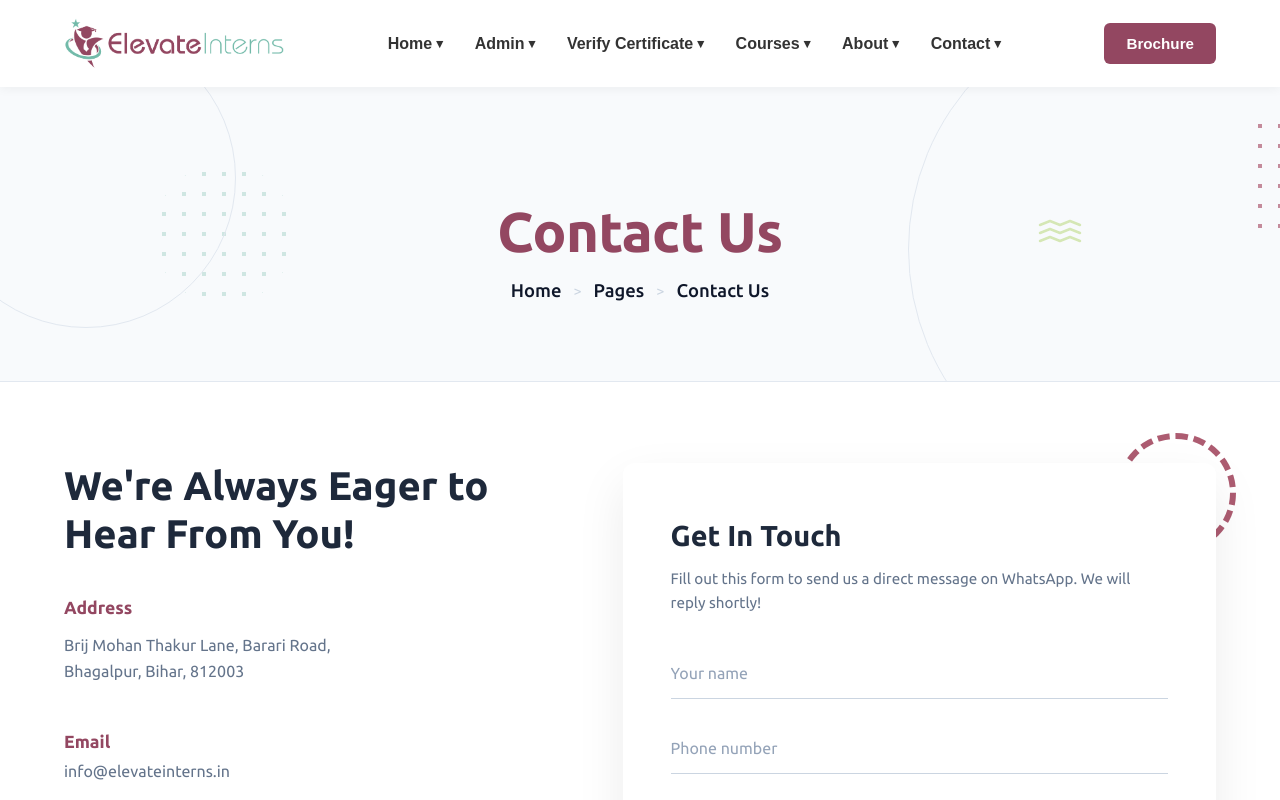
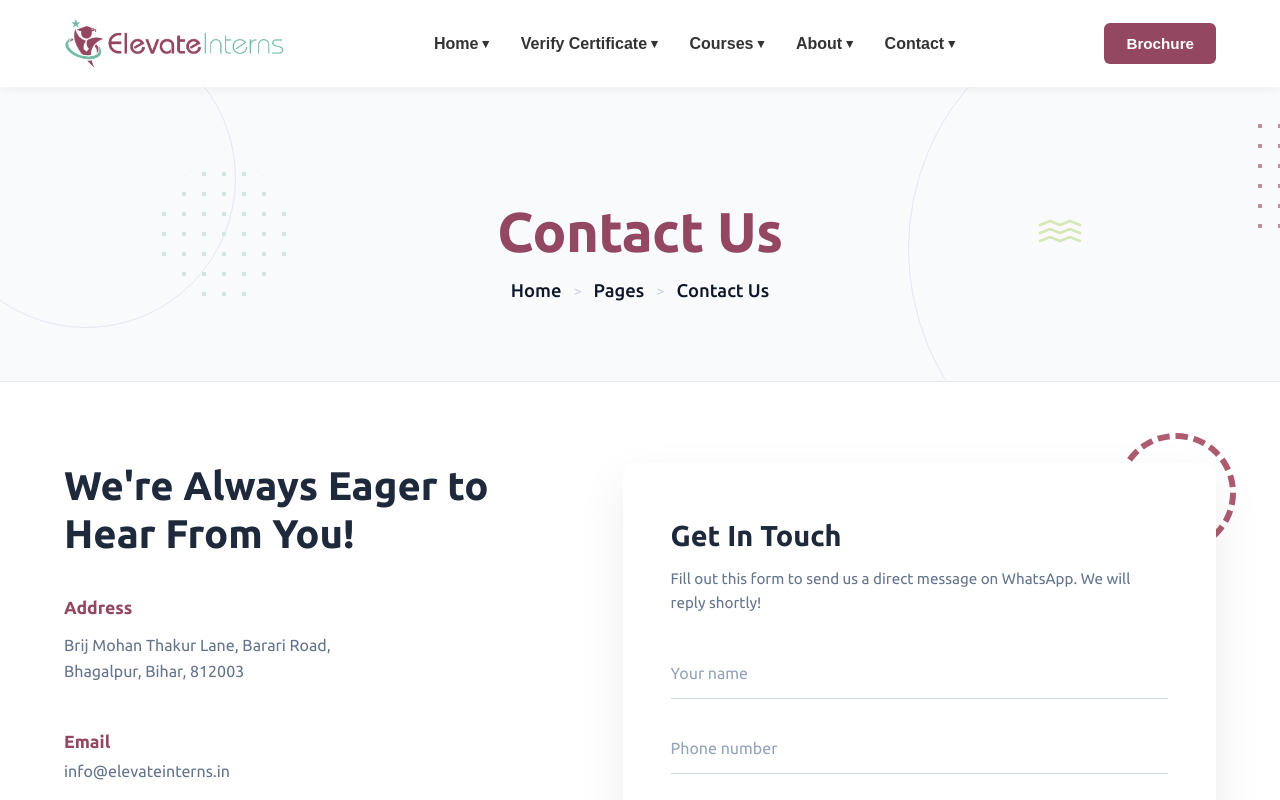
Before and after one commit to arogyawatika/vertexintern, a Next.js app: page /contact in a window 1280 px wide. Shown: the top 800 px of the page. Built offline with nearby package versions, Linux system fonts and the light colour scheme.

Commit message:
contact and admin removal

```diff
--- a/src/components/ContactBanner.js
+++ b/src/components/ContactBanner.js
@@ -9,7 +9,7 @@ export default function ContactBanner() {
                     {/* Left Side: Email */}
                     <div className="contact-block left-block">
                         <span className="label">Get In Touch:</span>
-                        <a href="mailto:info@elevateinterns.in" className="value">info@elevateinterns.in</a>
+                        <a href="mailto:elevateinterns9@gmail.com" className="value">elevateinterns9@gmail.com</a>
                     </div>
 
                     {/* Center: OR Circle */}
--- a/src/components/Header.js
+++ b/src/components/Header.js
@@ -55,7 +55,7 @@ export default function Header() {
                     <nav className="desktop-nav">
                         <ul>
                             <li><Link href="/" legacyBehavior passHref><a>Home <span>▾</span></a></Link></li>
-                            <li><Link href="/admin" legacyBehavior passHref><a>Admin <span>▾</span></a></Link></li>
+
                             <li><Link href="/verify" legacyBehavior passHref><a>Verify Certificate <span>▾</span></a></Link></li>
                             <li><Link href="/courses" legacyBehavior passHref><a>Courses <span>▾</span></a></Link></li>
                             <li><Link href="/about" legacyBehavior passHref><a>About <span>▾</span></a></Link></li>
@@ -86,7 +86,7 @@ export default function Header() {
                     <div className="mobile-menu">
                         <ul>
                             <li><Link href="/" legacyBehavior passHref><a onClick={closeMenu}>Home <IoAddOutline /></a></Link></li>
-                            <li><Link href="/admin" legacyBehavior passHref><a onClick={closeMenu}>Admin <IoAddOutline /></a></Link></li>
+
                             <li><Link href="/verify" legacyBehavior passHref><a onClick={closeMenu}>Verify Certificate <IoAddOutline /></a></Link></li>
                             <li><Link href="/courses" legacyBehavior passHref><a onClick={closeMenu}>Courses <IoAddOutline /></a></Link></li>
                             <li><Link href="/about" legacyBehavior passHref><a onClick={closeMenu}>About <IoAddOutline /></a></Link></li>
--- a/src/pages/contact.js
+++ b/src/pages/contact.js
@@ -11,7 +11,7 @@ import {
 } from 'react-icons/io5';
 
 // IMPORTANT: Put your WhatsApp number here (Include country code, no + or spaces)
-const WHATSAPP_NUMBER = "916205782002";
+const WHATSAPP_NUMBER = "917903547970";
 
 export default function Contact() {
     const [name, setName] = useState('');
--- a/src/pages/courses.js
+++ b/src/pages/courses.js
@@ -74,7 +74,7 @@ const allCourses = [
 ];
 
 const ITEMS_PER_PAGE = 9;
-const WHATSAPP_NUMBER = "916205782002";
+const WHATSAPP_NUMBER = "917903547970";
 
 export default function Courses() {
     const router = useRouter();
```
